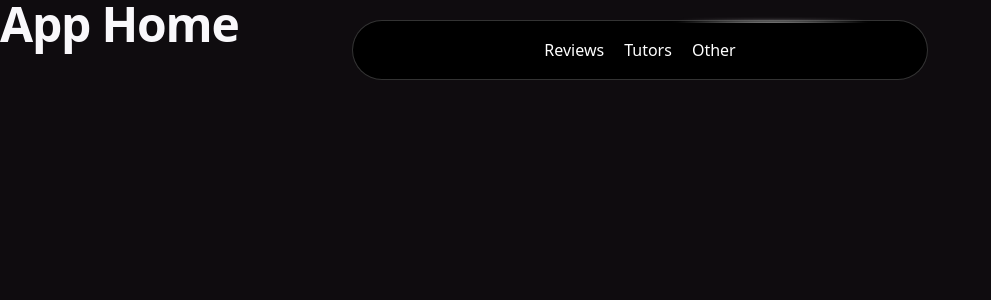
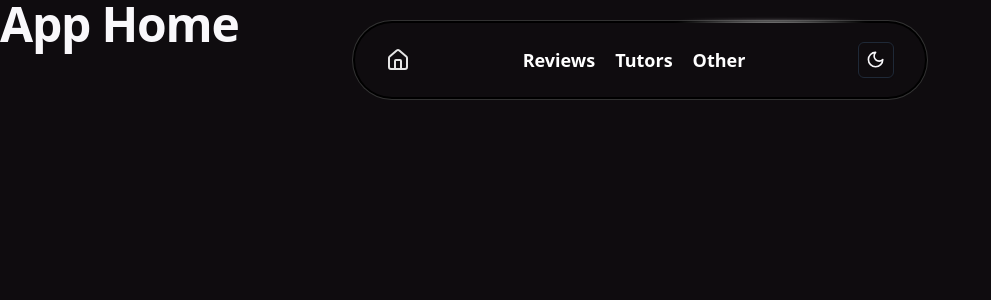
Before and after one commit to freshc0w/uqstudents, a React (Vite) app in the folder client/: page /app in a window 1280 px wide. Shown: the top 300 px of the page, without its empty margins (0-991 px from the left). Built offline with nearby package versions, Linux system fonts and the light colour scheme.

Commit message:
Refactor navbar layout styling to include home navigation and darkmode and lightmode toggle

```diff
--- a/client/src/components/layouts/navbar-layout.tsx
+++ b/client/src/components/layouts/navbar-layout.tsx
@@ -6,6 +6,8 @@ import {
   MenuItem,
   ProductItem,
 } from "@/components/ui/navbar-menu";
+import { Home } from "lucide-react";
+import { ModeToggle } from "@/components/mode-toggle";
 
 type NavInfo = {
   name: string;
@@ -32,6 +34,10 @@ const Navbar = ({
       className={cn("fixed top-5 inset-x-0 max-w-xl mx-auto z-50", className)}
     >
       <Menu setActive={setActive}>
+        <HoveredLink to="/app" className="flex items-center space-x-2">
+          <Home />
+        </HoveredLink>
+        <div className="flex justify-center space-x-5">
           <MenuItem setActive={setActive} active={active} item="Reviews">
             <div className="flex flex-col space-y-4 text-sm">
               {navigation.review.map((item) => (
@@ -60,6 +66,10 @@ const Navbar = ({
               <HoveredLink to="/profile">Profile</HoveredLink>
             </div>
           </MenuItem>
+        </div>
+        <div className="flex space-x-4">
+          <ModeToggle />
+        </div>
       </Menu>
     </div>
   );
@@ -67,9 +77,9 @@ const Navbar = ({
 
 export const NavbarLayout = ({ children }: { children: ReactNode }) => {
   const reviewNavigation = [
-    { name: "Courses", to: "/courseReviews" },
-    { name: "Lecturers", to: "/lecturerReviews" },
-    { name: "Clubs & Societies", to: "/clubs" },
+    { name: "Courses", to: "./courseReviews" },
+    { name: "Lecturers", to: "./lecturerReviews" },
+    { name: "Clubs & Societies", to: "./clubs" },
   ];
   const tutorNavigation = [
     {
--- a/client/src/components/ui/hover-border-gradient.tsx
+++ b/client/src/components/ui/hover-border-gradient.tsx
@@ -71,7 +71,7 @@ export function HoverBorderGradient({
       )}
       {...props}
     >
-      <div className={cn("text-white z-10 rounded-[inherit]", className)}>
+      <div className={cn(" text-foreground z-10 rounded-[inherit] w-[100%]", className)}>
         {children}
       </div>
       <motion.div
@@ -92,7 +92,7 @@ export function HoverBorderGradient({
         }}
         transition={{ ease: "linear", duration: duration ?? 1 }}
       />
-      <div className="bg-black absolute z-1 flex-none inset-[2px] rounded-[100px]" />
+      <div className="bg-background absolute z-1 flex-none inset-[2px] rounded-[100px]" />
     </Tag>
   );
 }
--- a/client/src/components/ui/navbar-menu.tsx
+++ b/client/src/components/ui/navbar-menu.tsx
@@ -3,7 +3,7 @@ import React from "react";
 import { motion } from "framer-motion";
 import { Link } from "@/components/ui/link";
 import { HoverBorderGradient } from "@/components/ui/hover-border-gradient";
-import { Medium } from "@/components/typography";
+import { Large } from "@/components/typography";
 
 const transition = {
   type: "spring",
@@ -27,14 +27,14 @@ export const MenuItem = ({
 }) => {
   return (
     <div onMouseEnter={() => setActive(item)} className="relative ">
-      <Medium>
+      <Large>
         <motion.p
           transition={{ duration: 0.3 }}
           className="cursor-pointer text-black hover:opacity-[0.9] dark:text-white"
         >
           {item}
         </motion.p>
-      </Medium>
+      </Large>
       {active !== null && (
         <motion.div
           initial={{ opacity: 0, scale: 0.85, y: 10 }}
@@ -75,7 +75,7 @@ export const Menu = ({
       onMouseLeave={() => setActive(null)} // resets the state
       as="nav"
       containerClassName="relative rounded-full border border-transparent dark:bg-black dark:border-white/[0.2] shadow-input dark:shadow-input"
-      className="flex justify-center space-x-5 px-8 py-5"
+      className="flex justify-between items-center space-x-4 px-8 py-5"
     >
       {children}
     </HoverBorderGradient>
```
Lines whose indentation alone changed are shown as unchanged.
